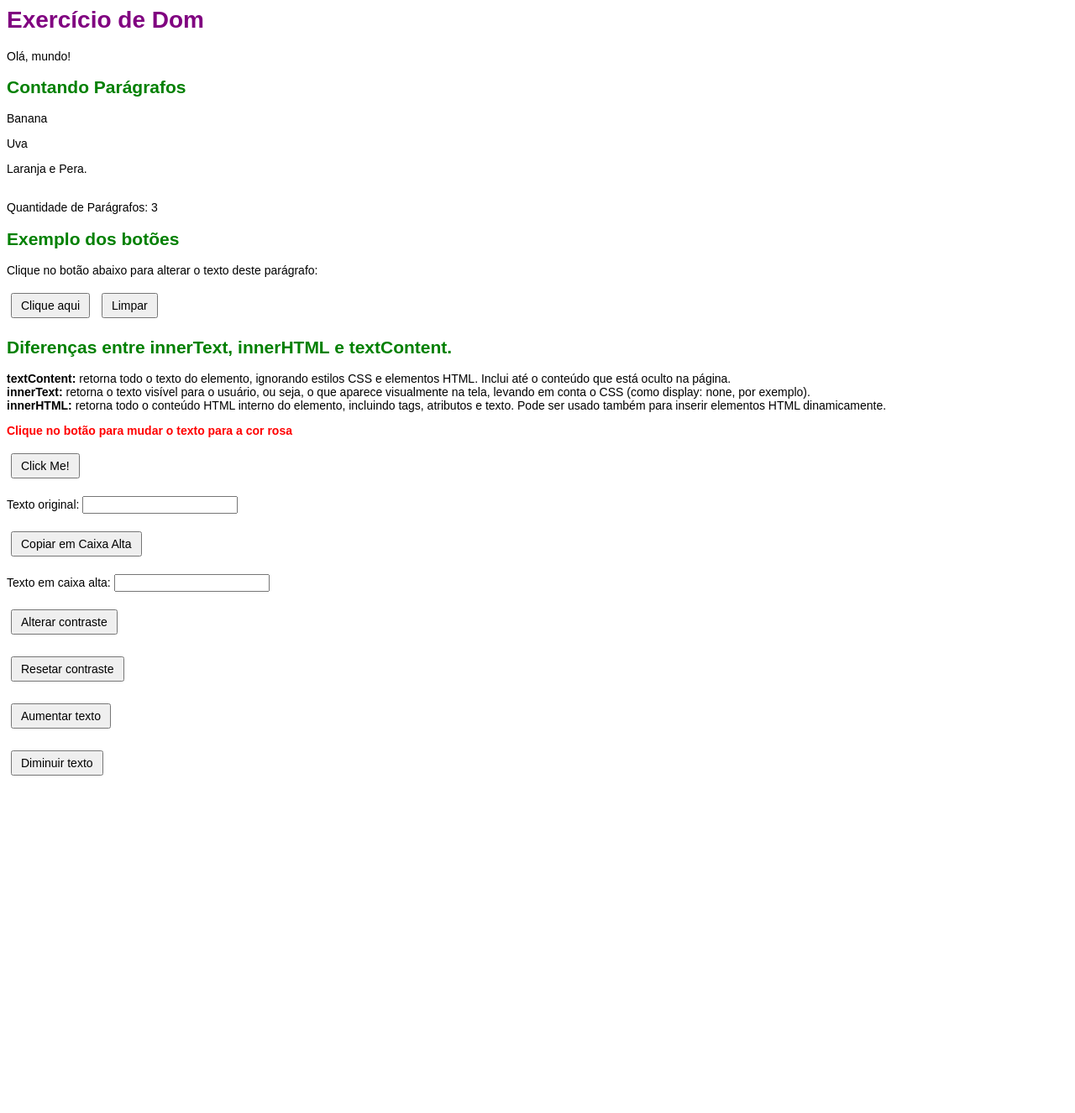
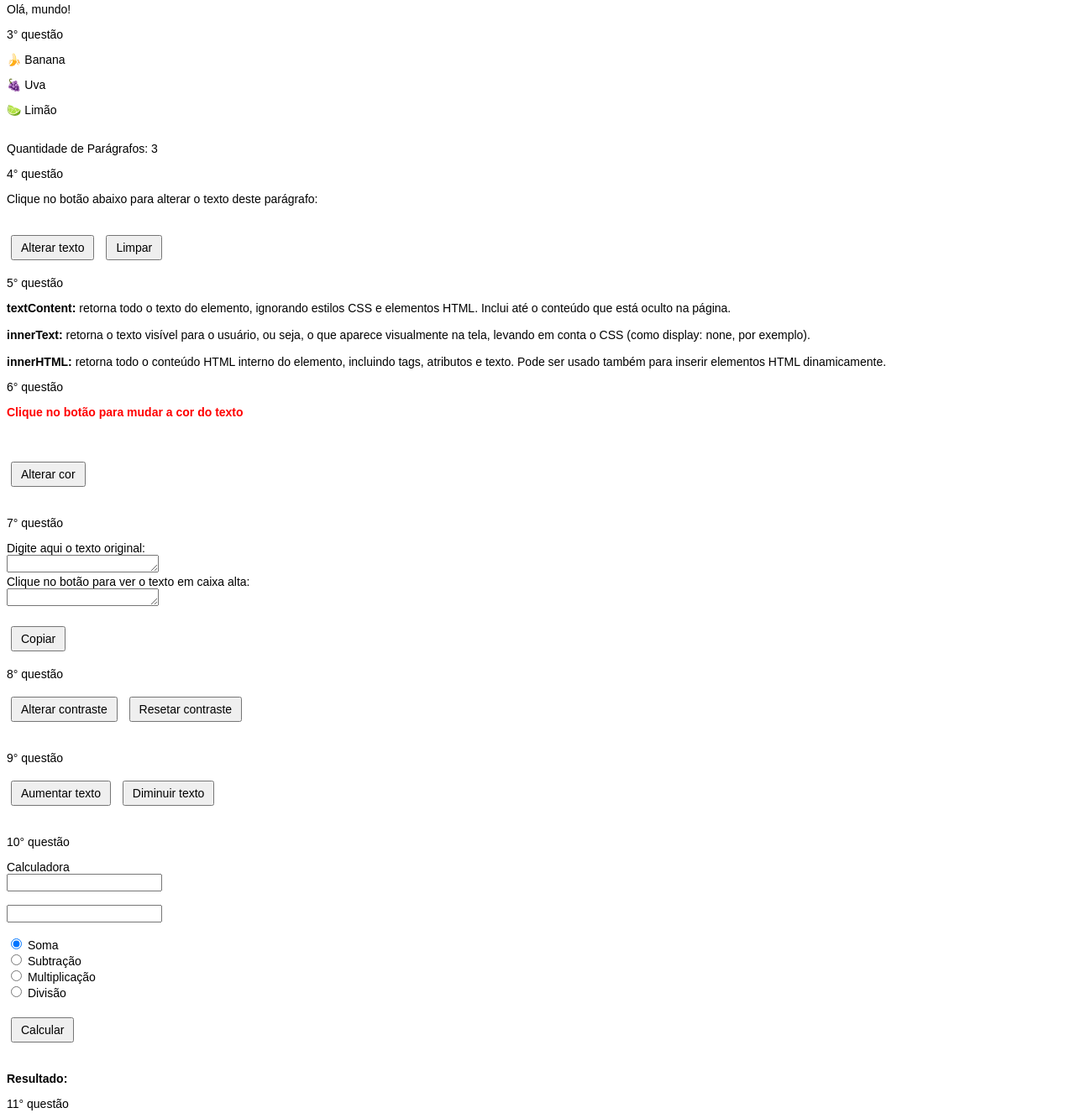
Before and after one commit to meirnaa/ProgInternet1, a plain HTML site: page exercicio1_dom/atividade.html in a window 1280 px wide. Shown: the part 11-1337 px from the top of the page at 84% size. Before the commit the page ends 964 px from the top, so only its background shows below. Drawn offline with Linux system fonts and the light colour scheme.

Commit message:
Update atividade.html

```diff
--- a/exercicio1_dom/atividade.html
+++ b/exercicio1_dom/atividade.html
@@ -8,61 +8,93 @@
     <link rel="stylesheet" href="style.css"/>
 </head>
 <body>
-    <!-- 2.b) -->
-    <h1>Exercício de Dom</h1>
+    <div class="corpo">
         <!-- 2.a) -->
         <p id="p1"></p>
+
         <!-- 3. -->
+        <p id="p2">3° questão</p>
         <div id="paragrafos">
-        <h2>Contando Parágrafos</h2>
-        <p>Banana</p>
-        <p>Uva</p>
-        <p>Laranja e Pera.</p>
+            <p>🍌 Banana</p>
+            <p>🍇 Uva</p>
+            <p>🍋‍🟩 Limão</p>
         </div>
         <br>
         <div id="resultado"></div>
 
         <!-- 4. -->
-    <h2>Exemplo dos botões</h2>
-    <p id="paragrafo">Clique no botão abaixo para alterar o texto deste parágrafo:</p>
+        <p id="p2">4° questão</p>
+        <p id="paragrafo">Clique no botão abaixo para alterar o texto deste parágrafo:</p><br>
 
-    <button id="botao">Clique aqui</button>
+        <button id="botao">Alterar texto</button>
         <button id="botao_limpar">Limpar</button>
 
         <!-- 5. -->
-    <h2>Diferenças entre innerText, innerHTML e textContent.</h2>
+        <p id="p2">5° questão</p>
+        <p id="questao5">
         <strong>textContent:</strong>
         retorna todo o texto do elemento, ignorando estilos CSS e elementos HTML. Inclui até o conteúdo que está oculto na página.
-    <br>
+        <br><br>
         <strong>innerText:</strong>
         retorna o texto visível para o usuário, ou seja, o que aparece visualmente na tela, levando em conta o CSS (como display: none, por exemplo).
-    <br>
+        <br><br>
         <strong>innerHTML:</strong>
         retorna todo o conteúdo HTML interno do elemento, incluindo tags, atributos e texto. Pode ser usado também para inserir elementos HTML dinamicamente.
         </p>
 
         <!-- 6. -->
-    <p id="6-questao" style="color: red;"><strong>Clique no botão para mudar o texto para a cor rosa</strong></p>
+        <p id="p2">6° questão</p>
+        <p id="6-questao" style="color: red;"><strong>Clique no botão para mudar a cor do texto</strong></p>
+        <br><br>
 
-    <button type="button" onclick="document.getElementById('6-questao').style.color = '#c02942'">Click Me!</button><br><br>
+        <button type="button" id="botao-2">Alterar cor</button><br><br>
 
         <!-- 7. -->
-    <label for="entrada">Texto original:</label>
-    <input type="text" id="entrada"><br><br>
+        <p id="p2">7° questão</p>
+        <label for="entrada">Digite aqui o texto original:</label>
+        <br>
+        <textarea id="entrada" rows="1"></textarea><br>
 
-    <button onclick="copiarTexto()">Copiar em Caixa Alta</button><br><br>
+        <label for="saida">Clique no botão para ver o texto em caixa alta:</label>
+        <br>
+        <textarea id="saida" rows="1"></textarea><br><br>
 
-    <label for="saida">Texto em caixa alta:</label>
-    <input type="text" id="saida" readonly><br><br>
+        <button onclick="copiarTexto()">Copiar</button><br>
 
         <!-- 8. -->
-    <button onclick="alterarBody()">Alterar contraste</button><br><br>
+        <p id="p2">8° questão</p>
+        <button onclick="alterarBody()">Alterar contraste</button>
 
         <button onclick="resetarBody()">Resetar contraste</button><br><br>
 
         <!-- 9. -->
-    <button onclick="aumentarTamanho()">Aumentar texto</button><br><br>
+        <p id="p2">9° questão</p>
+        <button onclick="aumentarTamanho()">Aumentar texto</button>
 
         <button onclick="diminuirTamanho()">Diminuir texto</button><br><br>
+
+        <!-- 10. -->
+        <p id="p2">10° questão</p>
+        <div id="calculadora">
+
+            <label id="calc" for="num1">Calculadora</label><br>
+            <input type="number" id="num1"><br><br>
+            <input type="number" id="num2"><br><br>
+
+            <label><input type="radio" name="operacao" value="soma" checked> Soma</label><br>
+            <label><input type="radio" name="operacao" value="subtracao"> Subtração</label><br>
+            <label><input type="radio" name="operacao" value="multiplicacao"> Multiplicação</label><br>
+            <label><input type="radio" name="operacao" value="divisao"> Divisão</label><br><br>
+
+            <button onclick="calcular()">Calcular</button><br><br>
+
+            <p><strong id="valor">Resultado:</strong><strong id="valor-resultado"></strong></p>
+
+        </div>
+
+        <!-- 11. -->
+        <p id="p2">11° questão</p>
+
+    </div>
 </body>
 </html>
```
Lines whose indentation alone changed are shown as unchanged.
